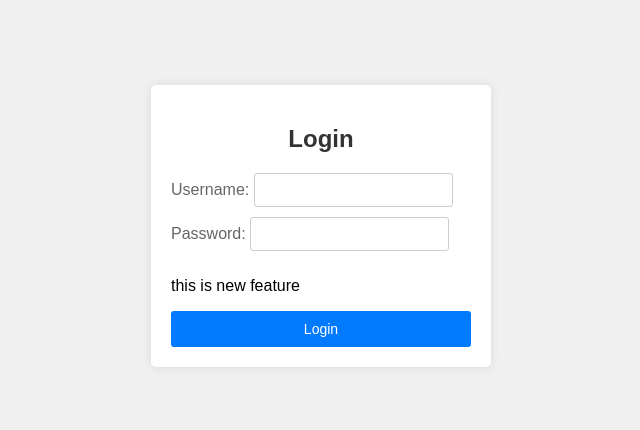
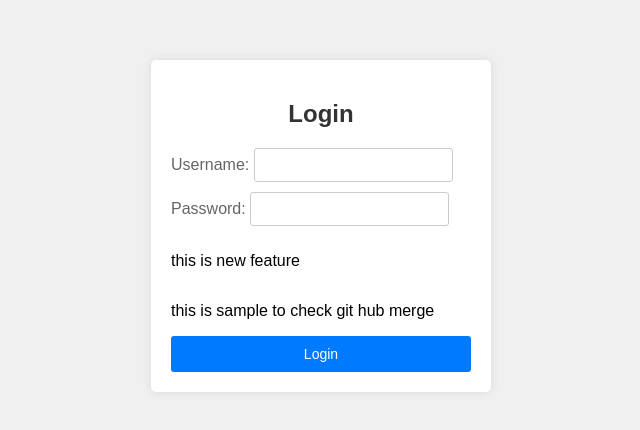
Before and after one commit to Jaiprakash13/localrepo_demo, a plain HTML site: page index.html in a window 1280 px wide. Shown: the part 174-604 px from the top of the page, without its empty margins (319-959 px from the left). Drawn offline with Linux system fonts and the light colour scheme.

Commit message:
new edit for merge in github

```diff
--- a/index.html
+++ b/index.html
@@ -19,6 +19,7 @@
                 <input type="password" id="password" name="password" required>
             </div>
             <p> this is new feature</p>
+            <p> this is sample to check git hub merge </p>
             <button type="submit">Login</button>
         </form>
     </div>
```
